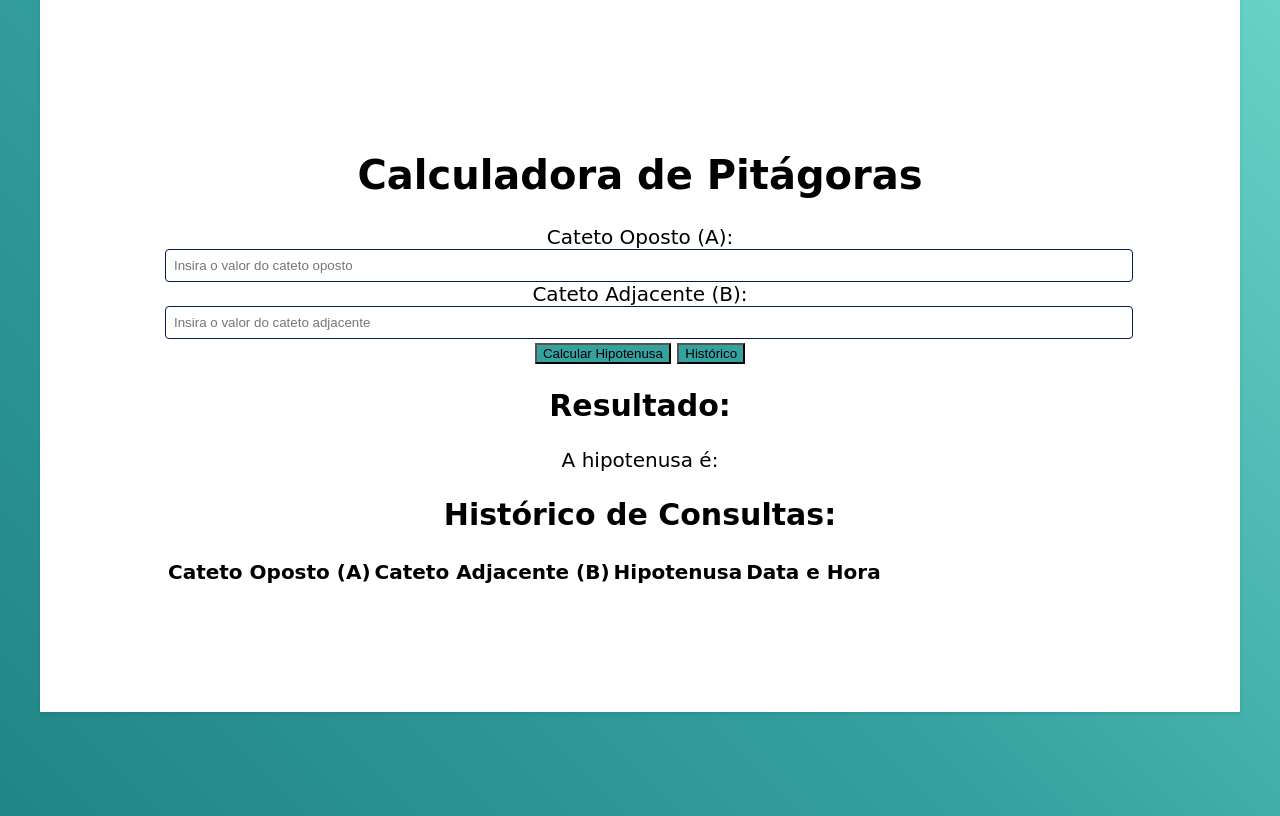
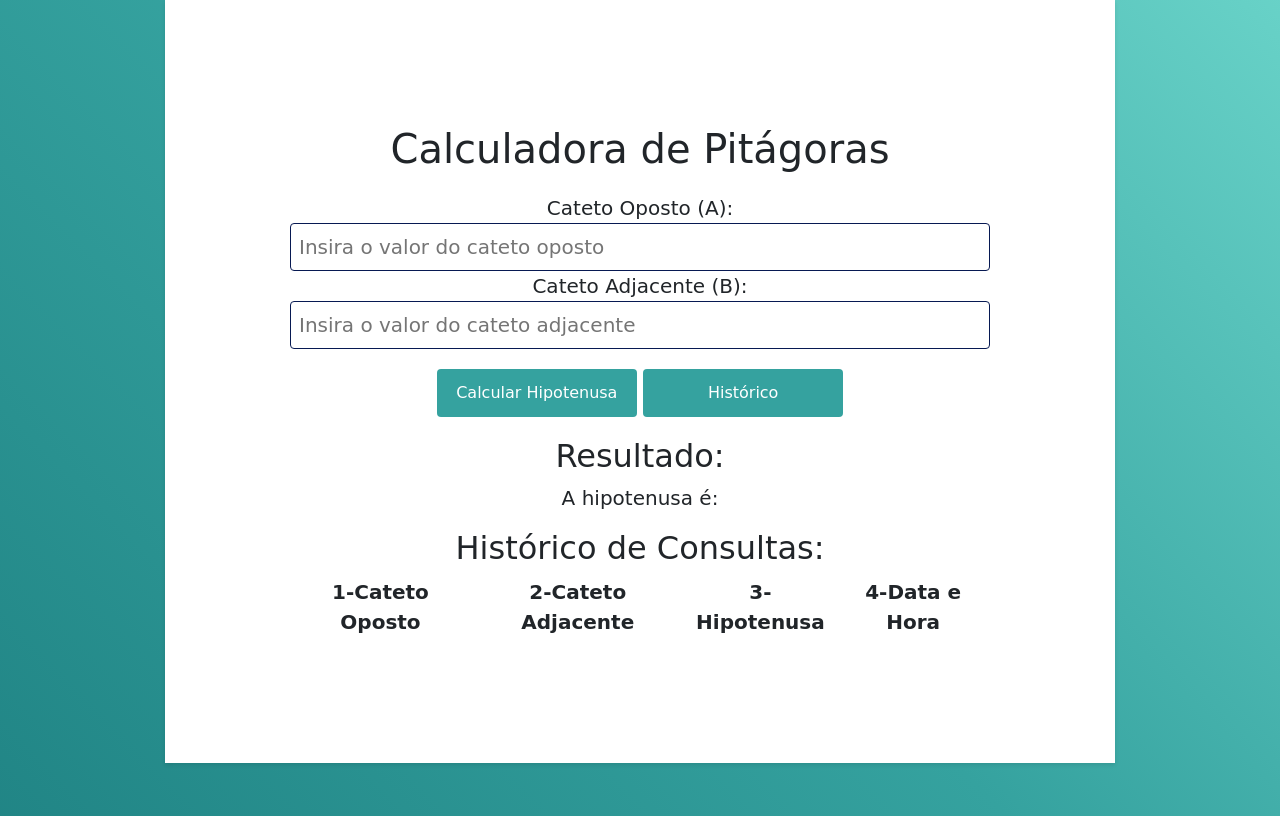
Before and after one commit to GianFTZ/calculadorapit, a plain HTML site: page index.html in a window 1280 px wide. Drawn offline with nearby package versions, Linux system fonts and the light colour scheme.

Commit message:
Update index.html

```diff
--- a/index.html
+++ b/index.html
@@ -2,7 +2,10 @@
 <html lang="en">
 <head> <!-- Cabeçalho do documento, contém metadados e importações de recursos. -->
     <meta charset="UTF-8">
+    <meta http-equiv="X-UA-Compatible" content="IE=edge">
     <meta name="viewport" content="width=device-width, initial-scale=1.0">
+    <link href="https://cdn.jsdelivr.net/npm/bootstrap@5.0.2/dist/css/bootstrap.min.css" rel="stylesheet" integrity="sha384-EVSTQN3/azprG1Anm3QDgpJLIm9Nao0Yz1ztcQTwFspd3yD65VohhpuuCOmLASjC" crossorigin="anonymous">
+    <script src="https://cdn.jsdelivr.net/npm/bootstrap@5.0.2/dist/js/bootstrap.bundle.min.js" integrity="sha384-MrcW6ZMFYlzcLA8Nl+NtUVF0sA7MsXsP1UyJoMp4YLEuNSfAP+JcXn/tWtIaxVXM" crossorigin="anonymous"></script>
     <title>Calculadora de Pitágoras</title>
     <link rel="stylesheet" href="estilos.css">
 </head>
@@ -14,8 +17,8 @@
             <input type="number" id="catetoOposto" placeholder="Insira o valor do cateto oposto">
             <label for="catetoAdjacente">Cateto Adjacente (B):</label>
             <input type="number" id="catetoAdjacente" placeholder="Insira o valor do cateto adjacente">
-                <button id="calcularBtn">Calcular Hipotenusa</button>
-                <button id="historicoBtn">Histórico</button>
+            <button class="btn btn-15" id="calcularBtn">Calcular Hipotenusa</button>
+            <button class="btn btn-15" id="historicoBtn">Histórico</button>
         </div>
         <div class="resultado">
             <h2>Resultado:</h2>
@@ -26,10 +29,10 @@
             <table><!-- Tabela para exibir o histórico de consultas. -->
                 <thead><!-- Cabeçalho da tabela. -->
                     <tr>
-                            <th>Cateto Oposto (A)</th><!-- Cabeçalho da coluna para o cateto oposto. -->
-                            <th>Cateto Adjacente (B)</th> <!-- Cabeçalho da coluna para o cateto adjacente. -->
-                            <th>Hipotenusa</th><!-- Cabeçalho da coluna para a hipotenusa. -->
-                            <th>Data e Hora</th>  <!-- Cabeçalho da coluna para a data e hora da consulta. -->
+                        <th>1-Cateto Oposto     </th><!-- Cabeçalho da coluna para o cateto oposto. -->
+                        <th>2-Cateto Adjacente   </th> <!-- Cabeçalho da coluna para o cateto adjacente. -->
+                        <th>3-Hipotenusa   </th><!-- Cabeçalho da coluna para a hipotenusa. -->
+                        <th>4-Data e Hora   </th>  <!-- Cabeçalho da coluna para a data e hora da consulta. -->
                     </tr>
                 </thead>
                 <tbody id="historicoBody"></tbody> <!-- Corpo da tabela, onde serão exibidas as linhas com os registros do histórico de consultas. -->
```
Lines whose indentation alone changed are shown as unchanged.
